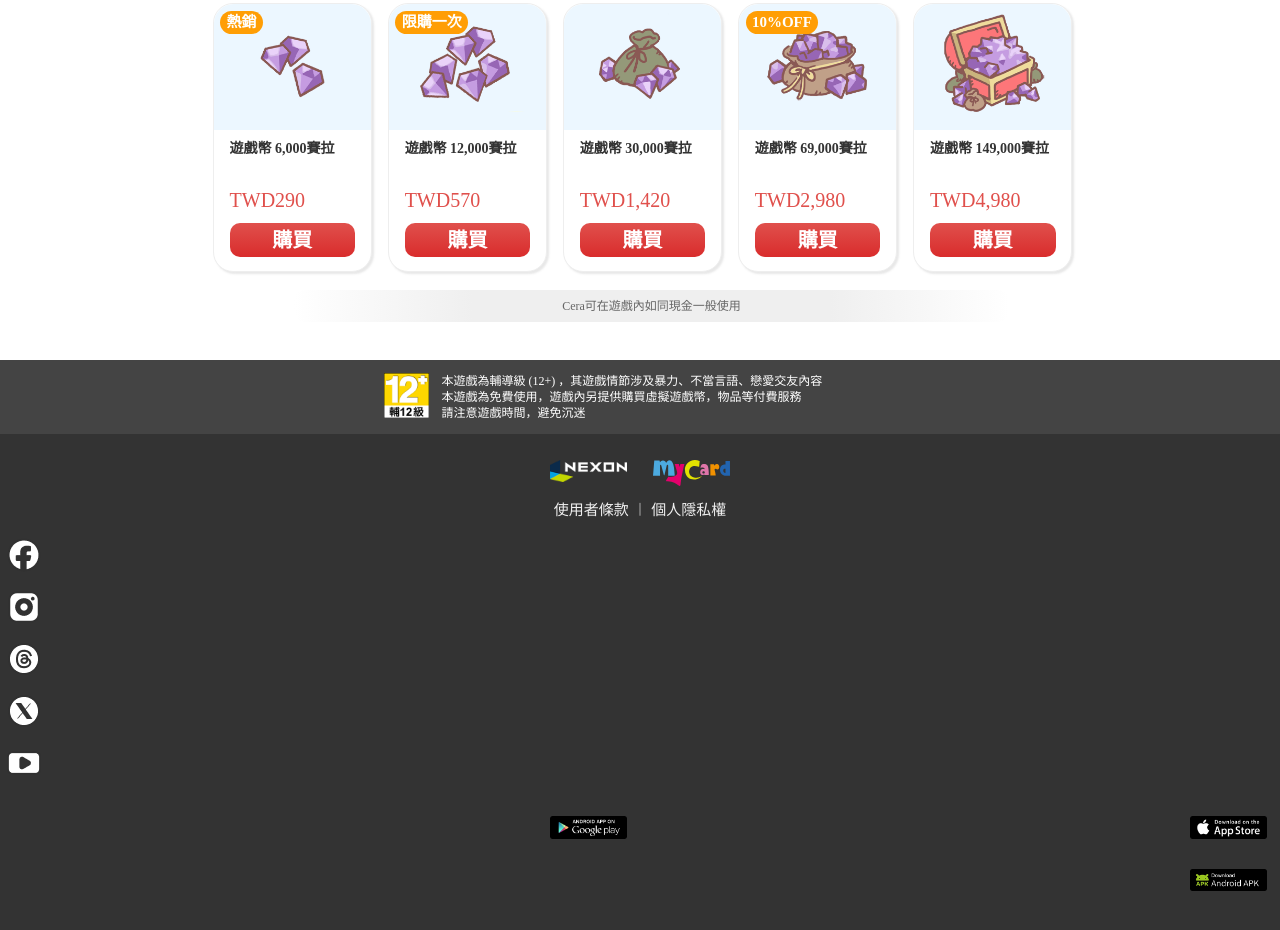
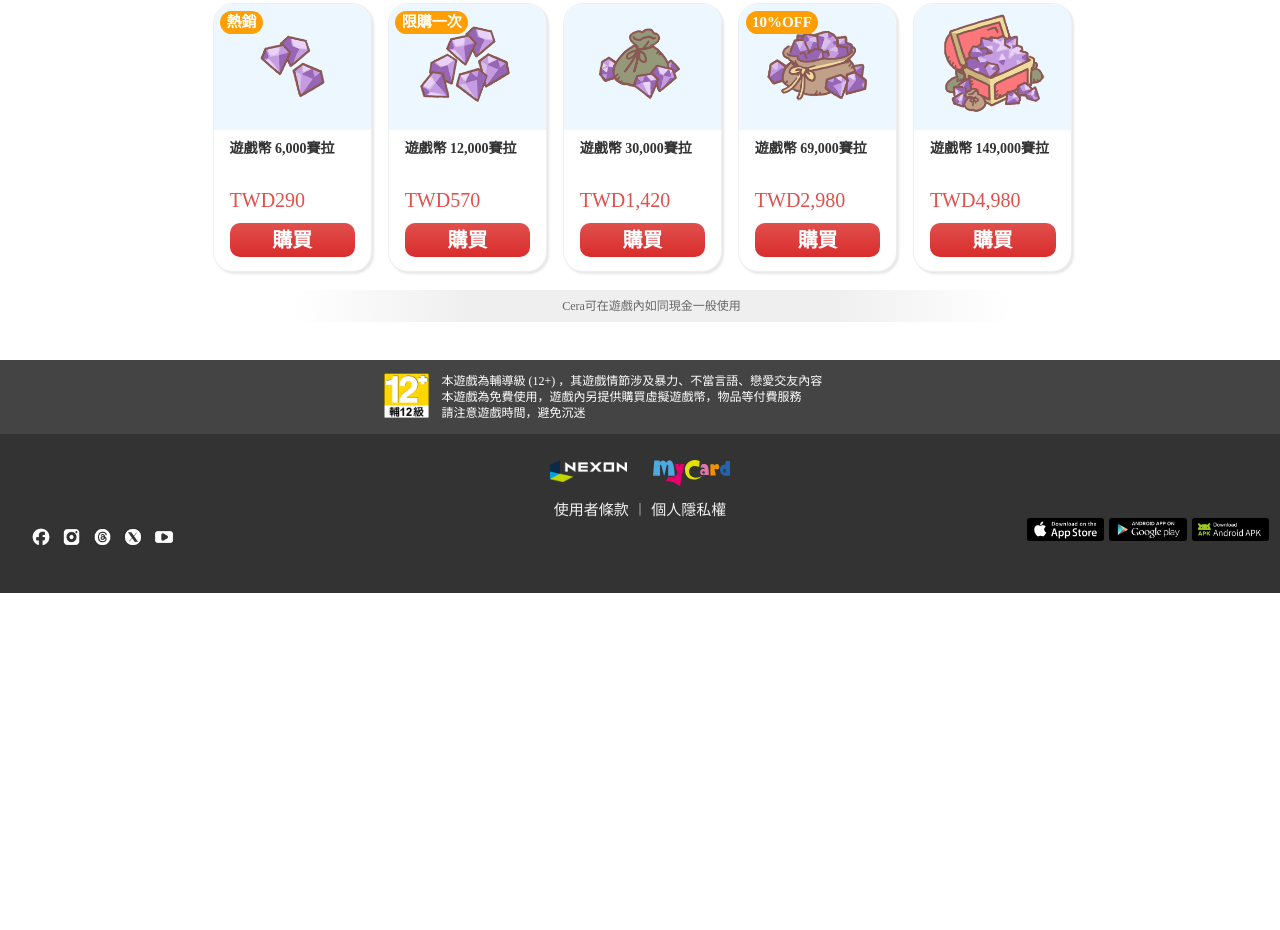
Before and after one commit to swdplat/Manufacturer-template, a plain HTML site: page template-3/index.html in a window 1280 px wide. Shown: the part 444-1374 px from the top of the page. After the commit the page ends 1037 px from the top, so only its background shows below. Drawn offline with Linux system fonts and the light colour scheme; a web font is replaced by a local one.

Commit message:
樣式更新

```diff
--- a/template-3/css/LM.css
+++ b/template-3/css/LM.css
@@ -1650,8 +1650,8 @@ ul.menu li:hover {
 	float:left;
 }
 #footer .age {
-	width:3.5%;
-	margin:0 1% 0 34%;
+	width:2.5%;
+	margin:0 1% 0 38%;
 	padding:1% 0;
         display:inline;
 	float:left;
@@ -1706,6 +1706,40 @@ ul.menu li:hover {
 	float:right;
 }
 #footer dd img {width:100%;}
+#footer .community {
+	width:20%;
+	margin:0 0 0 2%;
+	padding:0 0;
+	float:left;
+}
+#footer .community {
+	width:12%;
+	margin:0 0 0 2%;
+	padding:0 0;
+	float:left;
+}
+#footer .community li {
+	width:18%;
+	margin:-5% 1% 0 1%;
+	padding:0 0;
+	display:inline;
+	float:left;
+}
+#footer .community li img {width:100%;}
+#footer .download {
+	width:20%;
+	margin:0 0 0 2%;
+	padding:0 0;
+	float:right;
+}
+#footer .download dl {
+	width:30.3%;
+	margin:-5% 1% 0 1%;
+	padding:0 0;
+	display:inline;
+	float:left;
+}
+#footer .download dl img {width:100%;}
 
 /*表格*/
 table {
--- a/template-3/css/LMM.css
+++ b/template-3/css/LMM.css
@@ -1750,6 +1750,42 @@ ul.menu li:hover {
 	float:right;
 }
 #footer dd img {width:100%;}
+#footer .community {
+	width:20%;
+	margin:0 0 0 2%;
+	padding:0 0;
+	float:left;
+}
+#footer .community {
+	width:12%;
+	margin:0 0 0 2%;
+	padding:0 0;
+	float:left;
+}
+#footer .community li {
+	width:18%;
+	margin:-5% 1% 0 1%;
+	padding:0 0;
+	display:inline;
+	float:left;
+}
+#footer .community li img {width:100%;}
+#footer .download {
+	width:20%;
+	margin:0 0 0 2%;
+	padding:0 0;
+	float:right;
+}
+#footer .download dl {
+	width:30.3%;
+	margin:-5% 1% 0 1%;
+	padding:0 0;
+	display:inline;
+	float:left;
+}
+#footer .download dl img {width:100%;}
+
+
 
 /*表格*/
 table {
--- a/template-3/css/M.css
+++ b/template-3/css/M.css
@@ -1549,7 +1549,34 @@ ul.menu li:hover {
 	float:right;
 }
 #footer dd img {width:100%;}
-
+#footer .community {
+	width:20%;
+	margin:3% 28% 0 2%;
+	padding:0 0;
+	float:left;
+}
+#footer .community li {
+	width:18%;
+	margin:0% 1% 0 1%;
+	padding:0 0;
+	display:inline;
+	float:left;
+}
+#footer .community li img {width:100%;}
+#footer .download {
+	width:30%;
+	margin:2% 2% 0 18%;
+	padding:0 0;
+	float:right;
+}
+#footer .download dl {
+	width:30.3%;
+	margin:0% 1% 0 1%;
+	padding:0 0;
+	display:inline;
+	float:left;
+}
+#footer .download dl img {width:100%;}
 
 
 /*表格*/
--- a/template-3/css/S.css
+++ b/template-3/css/S.css
@@ -1543,7 +1543,34 @@ ul.menu li:hover {
 	float:right;
 }
 #footer dd img {width:100%;}
-
+#footer .community {
+	width:36%;
+	margin:2% 6% 0 2%;
+	padding:0 0;
+	float:left;
+}
+#footer .community li {
+	width:18%;
+	margin:0% 1% 0 1%;
+	padding:0 0;
+	display:inline;
+	float:left;
+}
+#footer .community li img {width:100%;}
+#footer .download {
+	width:54%;
+	margin:3% 2% 0 0%;
+	padding:0 0;
+	float:right;
+}
+#footer .download dl {
+	width:30.3%;
+	margin:0% 1% 0 1%;
+	padding:0 0;
+	display:inline;
+	float:left;
+}
+#footer .download dl img {width:100%;}
 
 
 /*表格*/
```
